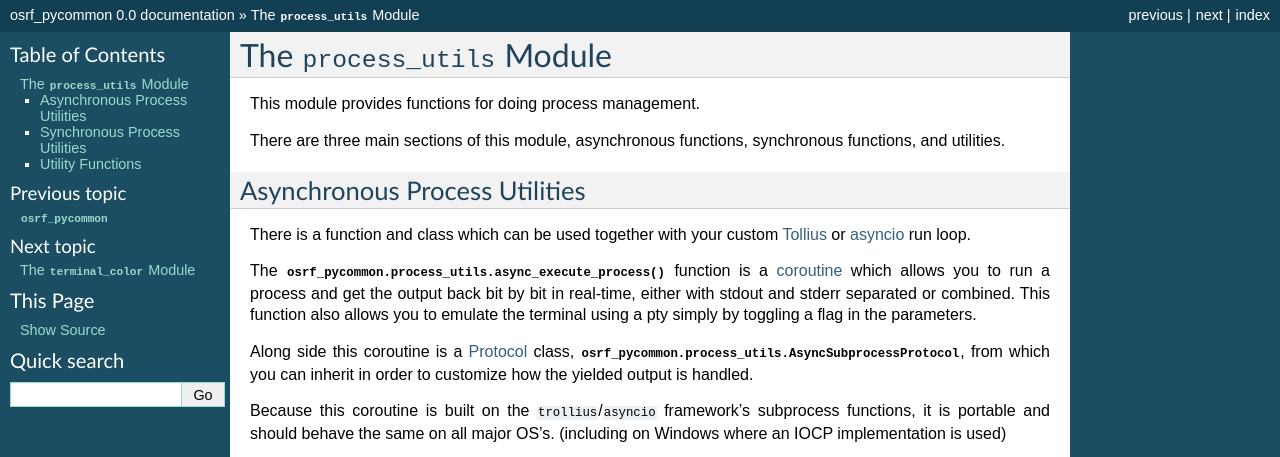
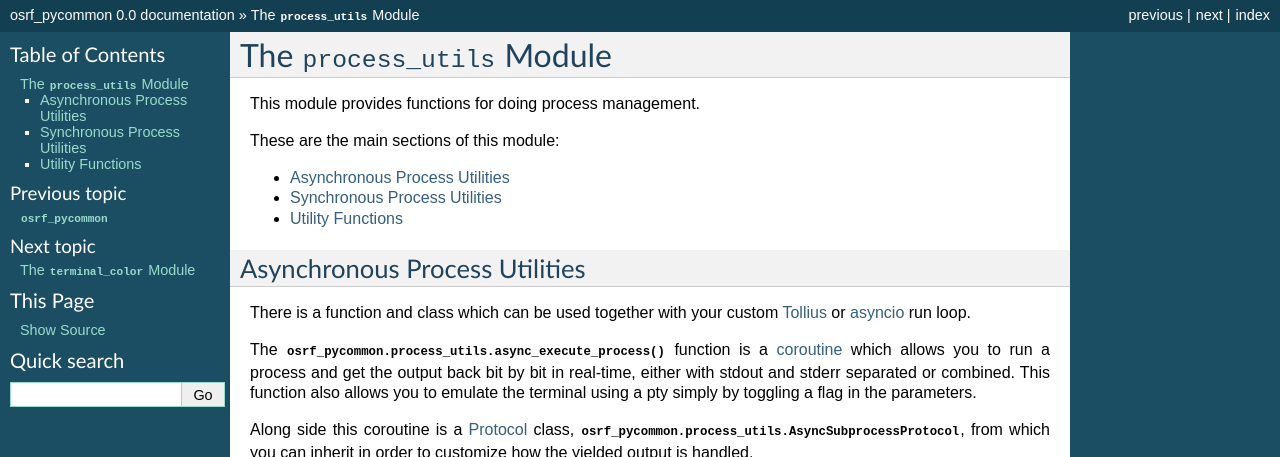
Before and after one commit to osrf/osrf_pycommon, a Sphinx documentation site: the page built from docs/process_utils.rst, in a window 1280 px wide and 900 px high, cut to the strip 0-457 px from the top of the window. Built offline with Sphinx 7.4.7, drawn with Linux system fonts in a browser that asks for light colours.

Commit message:
process_utils: fixup docs

```diff
--- a/docs/process_utils.rst
+++ b/docs/process_utils.rst
@@ -3,7 +3,11 @@ The ``process_utils`` Module
 
 This module provides functions for doing process management.
 
-There are three main sections of this module, asynchronous functions, synchronous functions, and utilities.
+These are the main sections of this module:
+
+- `Asynchronous Process Utilities`_
+- `Synchronous Process Utilities`_
+- `Utility Functions`_
 
 Asynchronous Process Utilities
 ------------------------------
```
Also changed, not shown: 1 other file.
